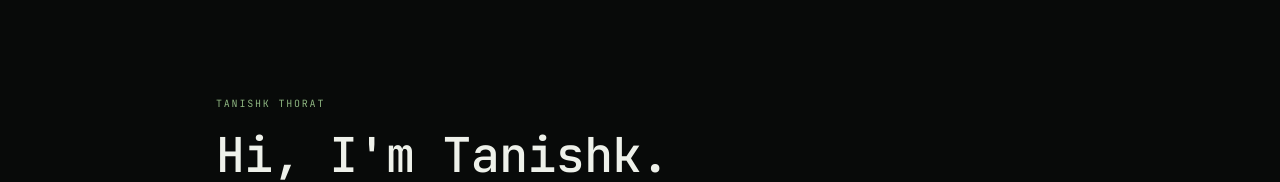
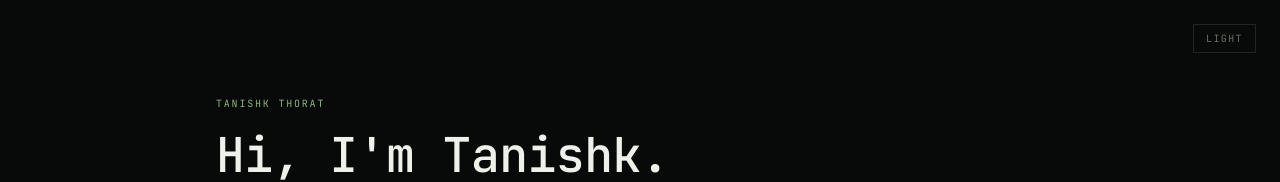
Before and after one commit to tanishkthorat/tanishk-portfolio, a Next.js app: page / in a window 1280 px wide. Shown: the top 182 px of the page. Built offline with nearby package versions, Linux system fonts and the light colour scheme.

Commit message:
Add light-mode theme toggle with localStorage persistence

```diff
--- /dev/null
+++ b/app/_components/ThemeToggle.jsx
@@ -0,0 +1,42 @@
+"use client";
+
+import { useEffect, useState } from "react";
+
+export function ThemeToggle() {
+  const [theme, setTheme] = useState("dark");
+
+  useEffect(() => {
+    const saved = typeof window !== "undefined" ? window.localStorage.getItem("theme") : null;
+    if (saved === "light" || saved === "dark") {
+      setTheme(saved);
+    } else if (typeof document !== "undefined" && document.documentElement.getAttribute("data-theme") === "light") {
+      setTheme("light");
+    }
+  }, []);
+
+  const toggle = () => {
+    const next = theme === "dark" ? "light" : "dark";
+    setTheme(next);
+    try {
+      window.localStorage.setItem("theme", next);
+    } catch (e) {}
+    if (next === "light") {
+      document.documentElement.setAttribute("data-theme", "light");
+    } else {
+      document.documentElement.removeAttribute("data-theme");
+    }
+  };
+
+  const label = theme === "dark" ? "LIGHT" : "DARK";
+
+  return (
+    <button
+      type="button"
+      onClick={toggle}
+      aria-label={`Switch to ${label.toLowerCase()} mode`}
+      className="fixed top-6 right-6 z-50 font-mono text-[10px] uppercase tracking-[0.14em] px-3 py-[6px] border border-[var(--rule)] bg-[var(--bg)] text-[var(--fg-dim)] hover:text-[var(--fg)] hover:border-[var(--accent-dim)] transition-colors focus-visible:outline focus-visible:outline-2 focus-visible:outline-[var(--accent)] focus-visible:outline-offset-2"
+    >
+      {label}
+    </button>
+  );
+}
--- a/app/globals.css
+++ b/app/globals.css
@@ -12,6 +12,18 @@
   --rule: #1e2620;
 }
 
+:root[data-theme="light"] {
+  color-scheme: light;
+  --bg: #ffffff;
+  --bg-raised: #f7f7f6;
+  --fg: #0a0a0a;
+  --fg-muted: #3a3a3a;
+  --fg-dim: #7a7a7a;
+  --accent: #0a0a0a;
+  --accent-dim: #9a9a9a;
+  --rule: #e5e5e5;
+}
+
 @theme inline {
   --color-background: var(--bg);
   --color-foreground: var(--fg);
@@ -24,6 +36,7 @@ html, body {
   background: var(--bg);
   color: var(--fg-muted);
   font-family: var(--font-geist-sans), system-ui, sans-serif;
+  transition: background-color 150ms ease, color 150ms ease;
 }
 
 ::selection {
--- a/app/layout.tsx
+++ b/app/layout.tsx
@@ -1,5 +1,6 @@
 import type { Metadata } from "next";
 import { Geist, JetBrains_Mono } from "next/font/google";
+import { ThemeToggle } from "@/app/_components/ThemeToggle";
 import "./globals.css";
 
 const geistSans = Geist({
@@ -17,6 +18,8 @@ export const metadata: Metadata = {
   description: "Enterprise AI product design, from the inside. Case study, PRD, and 12-week delivery roadmap for a regulated biotech document intelligence system.",
 };
 
+const themeInitScript = `(function(){try{var t=localStorage.getItem('theme');if(t==='light'){document.documentElement.setAttribute('data-theme','light');}}catch(e){}})();`;
+
 export default function RootLayout({
   children,
 }: Readonly<{
@@ -27,7 +30,13 @@ export default function RootLayout({
       lang="en"
       className={`${geistSans.variable} ${jetbrainsMono.variable} h-full antialiased`}
     >
-      <body className="min-h-full flex flex-col">{children}</body>
+      <head>
+        <script dangerouslySetInnerHTML={{ __html: themeInitScript }} />
+      </head>
+      <body className="min-h-full flex flex-col">
+        <ThemeToggle />
+        {children}
+      </body>
     </html>
   );
 }
```
